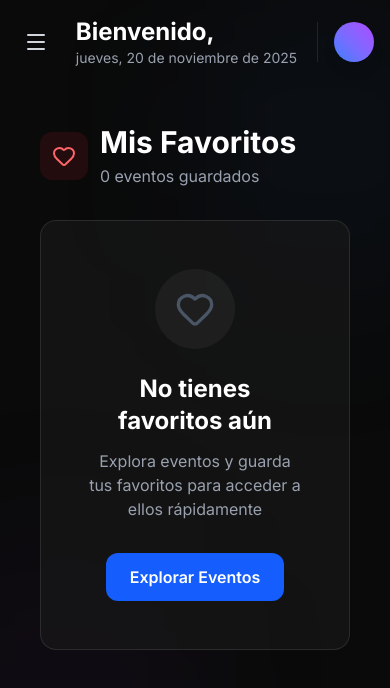
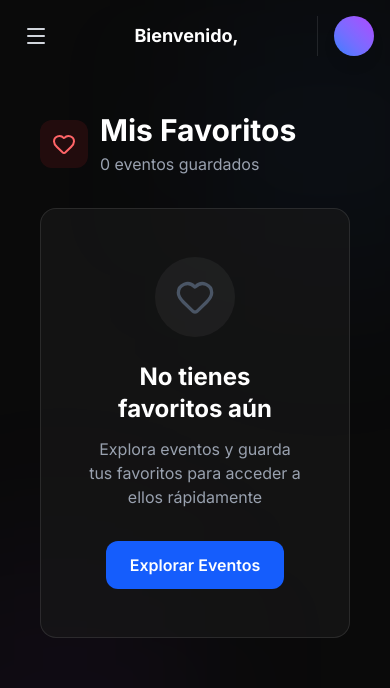
Before and after one commit to C-Ford17/eventos-app, a Next.js app: page /dashboard/asistente/favoritos in a window 390 px wide. Shown: the top 688 px of the page. Built offline with nearby package versions, Linux system fonts and the light colour scheme.

Commit message:
fix: remove date on dashboard header, and adjust size for mobile.

```diff
--- a/src/app/dashboard/layout.tsx
+++ b/src/app/dashboard/layout.tsx
@@ -55,12 +55,9 @@ export default function DashboardLayout({
             <Menu size={24} />
           </button>
           <div>
-            <h1 className="text-2xl font-bold text-white">
+            <h1 className="text-lg md:text-2xl font-bold text-white">
               Bienvenido, <span className="text-blue-400">{user?.nombre?.split(' ')[0]}</span>
             </h1>
-            <p className="text-gray-400 text-sm">
-              {new Date().toLocaleDateString('es-ES', { weekday: 'long', year: 'numeric', month: 'long', day: 'numeric' })}
-            </p>
           </div>
 
           <div className="flex items-center gap-4">
```
